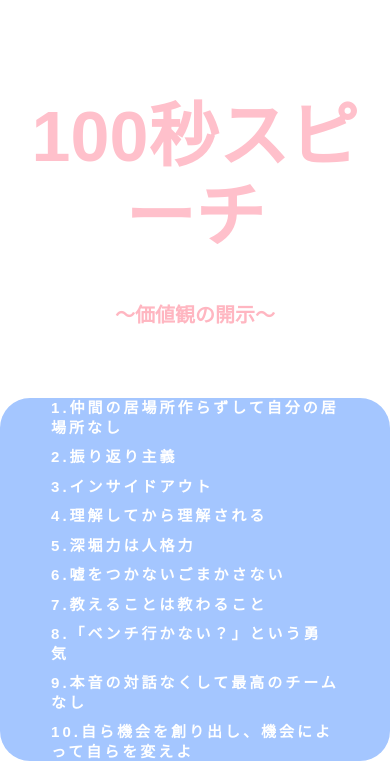
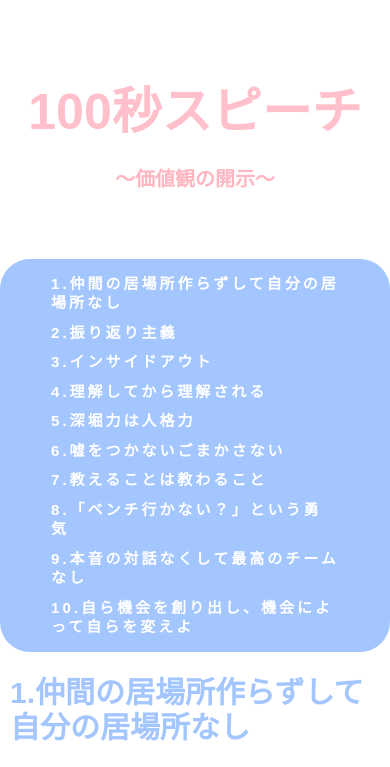
Before and after one commit to posse-ap/posse1-hackathon-202209-team3H, a plain HTML site: page 100秒スピーチ/index.html in a window 390 px wide. Shown: the part 50-817 px from the top of the page. Drawn offline with Linux system fonts and the light colour scheme.

Commit message:
100秒スピーチのレスポンシブ

```diff
--- a/assets/styles/style.css
+++ b/assets/styles/style.css
@@ -445,7 +445,7 @@ body{
 /* 100秒スピーチ */
 
 .speech_hero {
-  padding: 0 24px;
+  padding: 0;
   margin: 0 auto;
   padding-top: 100px;
   max-width: 1200px;
@@ -473,7 +473,7 @@ body{
 }
 
 .speech_content_guidelines_list {
-  padding: 0 24px;
+  padding: 5px 24px;
   margin: 0 auto;
   max-width: 1200px;
   background-color: #a4c6ff;
@@ -832,8 +832,14 @@ footer.is-changed .footer_sns_list {
     }
 
     /* スピーチ */
+    .speech_hero_catch{
+      font-size: 50px;
+    }
     .speech_content_guideline_list{
       font-size: 15px;
+    }
+    .speech_content_title{
+      font-size: 30px;
     }
     .speech_content_text{
       max-height: 190px;
```
